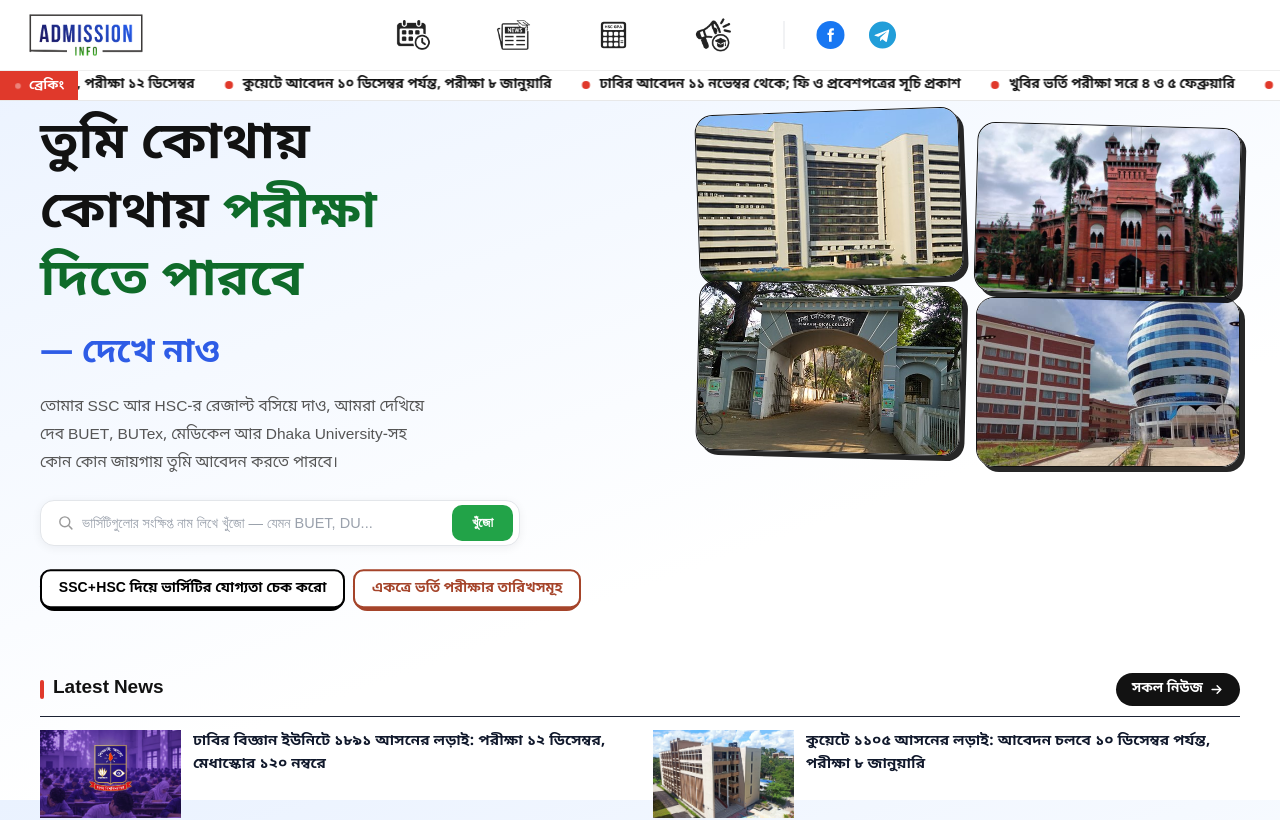
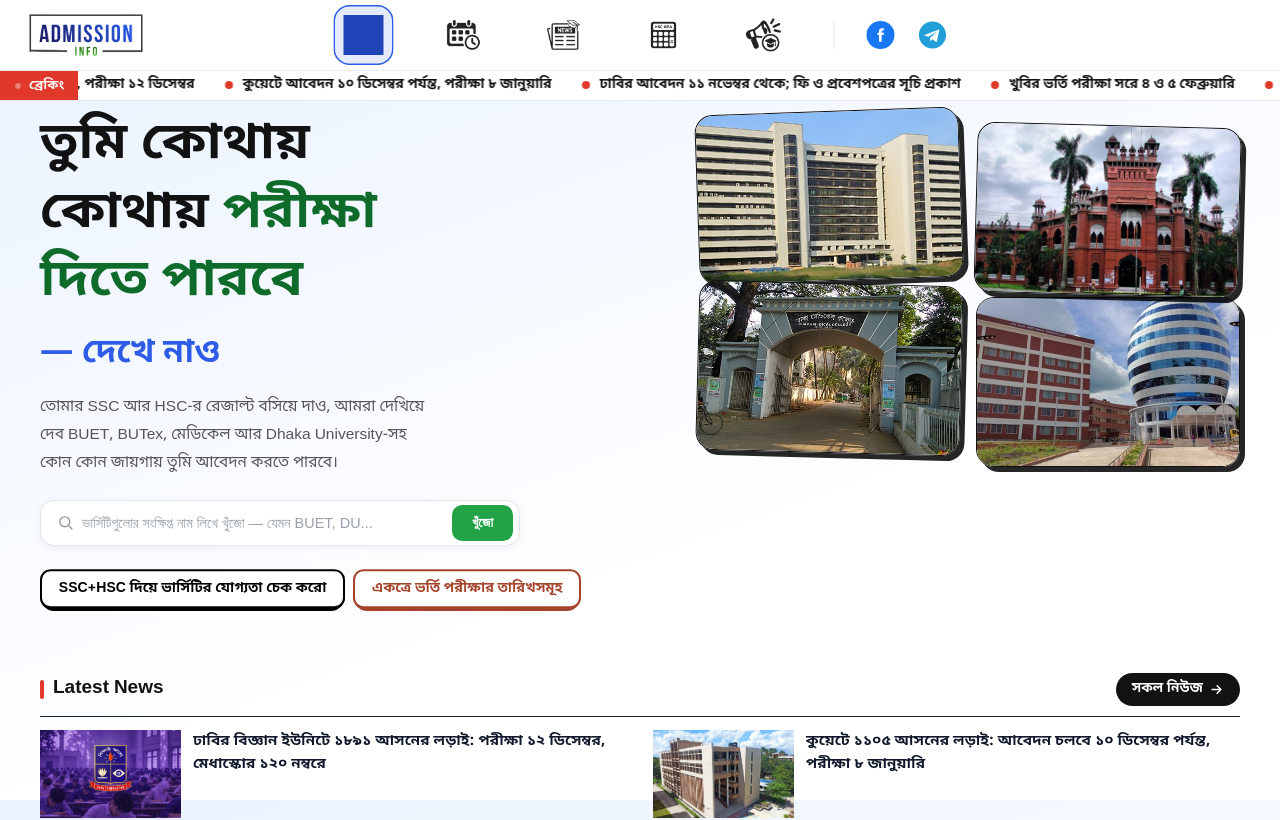
Before and after one commit to nishat-jihad/Admission-info, a Next.js app in the folder chance-hobe-ki/: page / in a window 1280 px wide. Shown: the top 820 px of the page. Built offline with nearby package versions, Linux system fonts and the light colour scheme.

Commit message:
Update Navbar.js

```diff
--- a/chance-hobe-ki/src/components/Navbar.js
+++ b/chance-hobe-ki/src/components/Navbar.js
@@ -6,9 +6,16 @@ import { usePathname } from "next/navigation";
 import BreakingNewsBar from "@/components/BreakingNewsBar";
 
 // Mobile ও PC — দুই জায়গাতেই একই আইকন, একই ক্রম।
-// PC: উপরের navbar-এ আইকন | Mobile: নিচের app-style bottom bar (আইকন + ছোট নাম)
-// (Home-এ যেতে logo-তে ক্লিক করলেই হবে)
+// PC: উপরের navbar-এ আইকন + নিচে পেজের নাম | Mobile: নিচের app-style bottom bar (আইকন + নাম)
+// Home বাটনও দুই জায়গাতেই আছে (logo-তে ক্লিক করলেও Home-এ যাওয়া যায়)
 const NAV_ITEMS = [
+  {
+    href: "/",
+    label: "Home",
+    shortLabel: "Home",
+    iconClass: "nav-icon-home",
+    isActive: (pathname) => pathname === "/",
+  },
   {
     href: "/exam-dates",
     label: "Exam Dates",
@@ -117,7 +124,7 @@ function NavbarInner() {
               title={item.label}
             >
               <span className={`nav-icon ${item.iconClass}`} aria-hidden="true" />
-              {/* label শুধু mobile-এর নিচের বারে দেখায় (PC-তে hidden) */}
+              {/* আইকনের নিচে পেজের নাম (PC + Mobile দুই জায়গাতেই) */}
               <span className="nav-label">{item.shortLabel}</span>
             </Link>
           );
```
